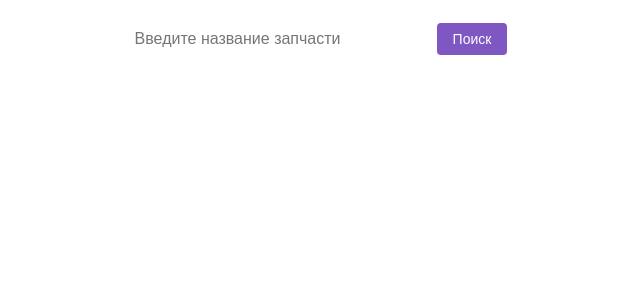
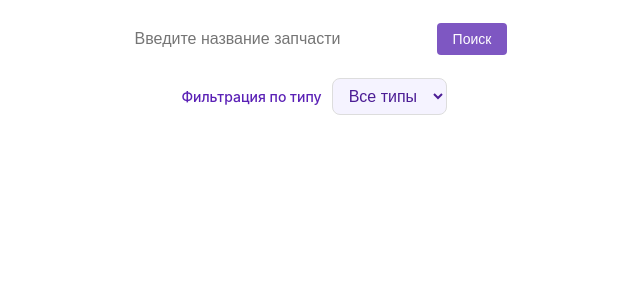
Before and after one commit to EkateRazuyeva/car-part-search, a React (Create React App) app: page / in a window 1280 px wide. Shown: the top 300 px of the page, without its empty margins (326-966 px from the left). Built offline with nearby package versions, Linux system fonts and the light colour scheme; the HTML template or start-up script is replaced by a standard one.

Commit message:
feat: add part type filter with styles

```diff
--- a/src/App.tsx
+++ b/src/App.tsx
@@ -5,10 +5,13 @@ import {fetchManufacturerDetails, fetchPartsByName} from './services/api';
 import {ManufacturerDetails, Part} from './services/types';
 import {PartsList} from './components/PartsList/PsrtsList';
 import {DetailsModal} from './components/DetailModal/DetailModal';
+import {Filter} from './components/FilterType/FilterType';
 
 function App() {
     const [parts, setParts] = useState<Part[]>([]);
     const [details, setDetails] = useState<ManufacturerDetails[]>([]);
+    const [types, setTypes] = useState<string[]>([]);
+    const [selectedType, setSelectedType] = useState<string>('all');
     const [loading, setLoading] = useState(false);
     const [modal, setModal] = useState<boolean>(false);
 
@@ -20,7 +23,18 @@ function App() {
         try {
             const data = await fetchPartsByName(term);
             setParts(data.Results || []);
-            console.log(data);
+
+            const allTypes: (string | null)[] = data.Results.map(part => part.Type);
+            const filteredTypes: string[] = allTypes.filter((type):type is string => type !== null);
+            const uniqueTypes: string[] = [];
+
+            filteredTypes.forEach(type => {
+                if (!uniqueTypes.includes(type)) {
+                    uniqueTypes.push(type);
+                }
+            });
+
+            setTypes(uniqueTypes);
         } catch (error) {
             console.error('Ошибка при поиске запчастей:', error);
         } finally {
@@ -41,11 +55,15 @@ function App() {
         }
     }, []);
 
+    const filteredParts = (selectedType === 'all')
+        ? parts
+        : parts.filter(p => p.Type === selectedType);
+
     return (
         <div className="App">
             <SearchInput onSearch={handleSearch}/>
-
-            {loading ? <p>Загрузка...</p> : <PartsList parts={parts} onModal={handleModal}/>}
+            <Filter types={types} selected={selectedType} onChange={setSelectedType} />
+            {loading ? <p>Загрузка...</p> : <PartsList parts={filteredParts} onModal={handleModal}/>}
             {modal && <DetailsModal details={details} onClose={() => setModal(false)}/>}
         </div>
     );
--- /dev/null
+++ b/src/components/FilterType/FilterType.css
@@ -0,0 +1,33 @@
+.filter-wrapper {
+    display: flex;
+    align-items: center;
+    justify-content: center;
+    gap: 10px;
+    margin-bottom: 16px;
+}
+
+.filter-label {
+    font-size: 14px;
+    font-weight: 500;
+    color: #5b21b6;
+}
+.filter-select {
+    padding: 8px 12px;
+    border-radius: 8px;
+    border: 1px solid #ddd;
+    font-size: 16px;
+    outline: none;
+    color: #4c1d95;
+    background-color: #f5f3ff;
+    cursor: pointer;
+    transition: all 0.2s ease;
+}
+
+.filter-select:hover {
+    border-color: #7c3aed;
+}
+
+.filter-select:focus {
+    border-color: #7c3aed;
+    box-shadow: 0 0 0 2px rgba(124, 58, 237, 0.2);
+}
--- /dev/null
+++ b/src/components/FilterType/FilterType.tsx
@@ -0,0 +1,31 @@
+import './FilterType.css'
+
+type Props = {
+    types: string[];
+    selected: string;
+    onChange: (val: string) => void;
+}
+
+export const Filter = ({types, selected, onChange}: Props) => {
+    return (
+        <div className="filter-wrapper">
+            <label className="filter-label">
+                Фильтрация по типу
+            </label>
+                <select
+                    className="filter-select"
+                    value={selected}
+                    onChange={(e) => onChange(e.target.value)}
+                >
+                    <option value="all">Все типы</option>
+                    {types.map((type) => (
+                        <option key={type} value={type}>
+                            {type}
+                        </option>
+                    ))}
+                </select>
+
+        </div>
+
+    );
+};
```
